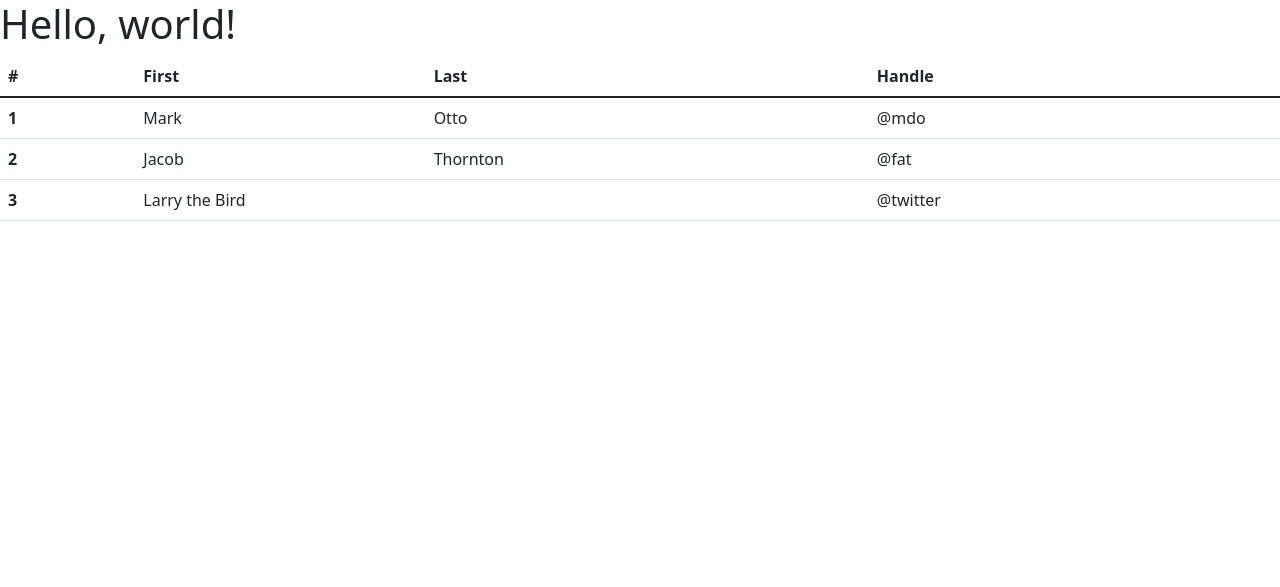
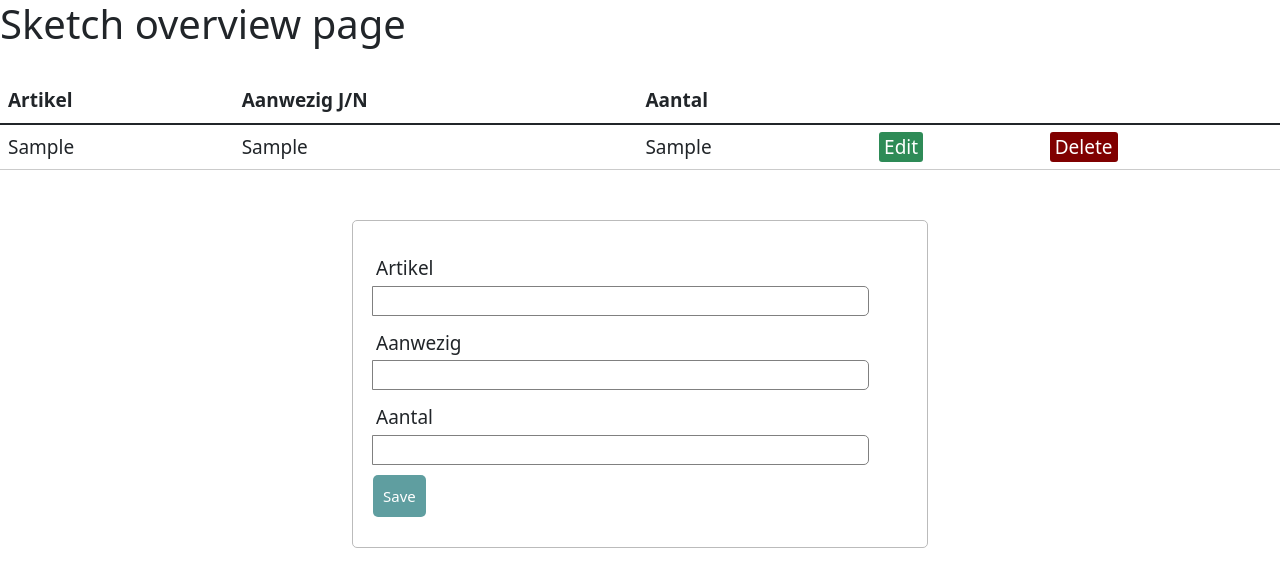
Before and after one commit to mitchel030/Magazijnwerkers, a PHP site: page /overview.php in a window 1280 px wide. Shown: the top 587 px of the page. Run offline with PHP 8.4, Linux system fonts and the light colour scheme; tables that the repository leaves empty or names only in its code hold one stand-in row (values such as "Sample post").

Commit message:
Overview-Page done

```diff
--- /dev/null
+++ b/include/connect_db.php
@@ -0,0 +1,15 @@
+<?php
+  define("SERVERNAME", "localhost");
+  define("USERNAME", "root");
+  define("PASSWORD", "");
+  define("DBNAME", "magazijnwerkers");
+  $db = mysqli_connect(SERVERNAME, USERNAME, PASSWORD, DBNAME);
+
+  function sanitize($raw_data)
+    {
+    global $conn;
+    $data = htmlspecialchars($raw_data);
+    $data = mysqli_real_escape_string($conn, $data);
+    $data = trim($data);
+    return $data;
+    }
--- a/overview.php
+++ b/overview.php
@@ -1,3 +1,10 @@
+<?php
+require_once './include/connect_db.php';
+if (isset($_POST["save"])) {
+  include('./scripts/overview_script.php');
+}
+
+?>
 <!doctype html>
 <html lang="en">
   <head>
@@ -8,40 +15,135 @@
     <!-- Bootstrap CSS -->
     <link href="https://cdn.jsdelivr.net/npm/bootstrap@5.1.3/dist/css/bootstrap.min.css" rel="stylesheet" integrity="sha384-1BmE4kWBq78iYhFldvKuhfTAU6auU8tT94WrHftjDbrCEXSU1oBoqyl2QvZ6jIW3" crossorigin="anonymous">
 
-    <title>Hello, world!</title>
+    <title>Sketch Overview page</title>
   </head>
   <body>
-    <h1>Hello, world!</h1>
+    <h1>Sketch overview page</h1>
+    <?php $results = mysqli_query($db, "SELECT * FROM overview"); ?>
     <table class="table">
   <thead>
     <tr>
-      <th scope="col">#</th>
-      <th scope="col">First</th>
-      <th scope="col">Last</th>
-      <th scope="col">Handle</th>
+
+      <th scope="col">Artikel</th>
+      <th scope="col">Aanwezig J/N</th>
+      <th scope="col">Aantal</th>
     </tr>
   </thead>
   <tbody>
-    <tr>
-      <th scope="row">1</th>
-      <td>Mark</td>
-      <td>Otto</td>
-      <td>@mdo</td>
-    </tr>
-    <tr>
-      <th scope="row">2</th>
-      <td>Jacob</td>
-      <td>Thornton</td>
-      <td>@fat</td>
-    </tr>
-    <tr>
-      <th scope="row">3</th>
-      <td colspan="2">Larry the Bird</td>
-      <td>@twitter</td>
-    </tr>
+  <?php while ($row = mysqli_fetch_array($results)) { ?>
+		<tr>
+			<td><?php echo $row['artikel']; ?></td>
+			<td><?php echo $row['aanwezig']; ?></td>
+      <td><?php echo $row['aantal']; ?></td>
+			<td>
+				<a href="overview.php?edit=<?php echo $row['artikelid']; ?>" class="edit_btn" >Edit</a>
+			</td>
+			<td>
+				<a href="./scripts/overview_script.php?del=<?php echo $row['artikelid']; ?>" class="del_btn">Delete</a>
+			</td>
+		</tr>
+	<?php } ?>
+
   </tbody>
 </table>
+<form method="post" action="overview.php" >
+		<div class="input-group">
+			<label>Artikel</label>
+			<input type="text" name="artikel" value="">
+		</div>
+		<div class="input-group">
+			<label>Aanwezig</label>
+			<input type="text" name="aanwezig" value="">
+		</div>
+        <div class="input-group">
+			<label>Aantal</label>
+			<input type="text" name="aantal" value="">
+		</div>
+		<div class="input-group">
+			<button class="btn" type="submit" name="save" >Save</button>
+		</div>
+	</form>
+<style>
+    body {
+    font-size: 19px;
+}
+table{
+    width: 50%;
+    margin: 30px auto;
+    border-collapse: collapse;
+    text-align: left;
+}
+tr {
+    border-bottom: 1px solid #cbcbcb;
+}
+th, td{
+    border: none;
+    height: 30px;
+    padding: 2px;
+}
+tr:hover {
+    background: #F5F5F5;
+}
 
+form {
+    width: 45%;
+    margin: 50px auto;
+    text-align: left;
+    padding: 20px;
+    border: 1px solid #bbbbbb;
+    border-radius: 5px;
+}
+
+.input-group {
+    margin: 10px 0px 10px 0px;
+}
+.input-group label {
+    display: block;
+    text-align: left;
+    margin: 3px;
+}
+.input-group input {
+    height: 30px;
+    width: 93%;
+    padding: 5px 10px;
+    font-size: 16px;
+    border-radius: 5px;
+    border: 1px solid gray;
+}
+.btn {
+    padding: 10px;
+    font-size: 15px;
+    color: white;
+    background: #5F9EA0;
+    border: none;
+    border-radius: 5px;
+}
+.edit_btn {
+    text-decoration: none;
+    padding: 2px 5px;
+    background: #2E8B57;
+    color: white;
+    border-radius: 3px;
+}
+
+.del_btn {
+    text-decoration: none;
+    padding: 2px 5px;
+    color: white;
+    border-radius: 3px;
+    background: #800000;
+}
+.msg {
+    margin: 30px auto;
+    padding: 10px;
+    border-radius: 5px;
+    color: #3c763d;
+    background: #dff0d8;
+    border: 1px solid #3c763d;
+    width: 50%;
+    text-align: center;
+}
+    </style>
     <!-- Optional JavaScript; choose one of the two! -->
 
     <!-- Option 1: Bootstrap Bundle with Popper -->
@@ -53,4 +155,12 @@
     <script src="https://cdn.jsdelivr.net/npm/bootstrap@5.1.3/dist/js/bootstrap.min.js" integrity="sha384-QJHtvGhmr9XOIpI6YVutG+2QOK9T+ZnN4kzFN1RtK3zEFEIsxhlmWl5/YESvpZ13" crossorigin="anonymous"></script>
     -->
   </body>
+  <?php if (isset($_SESSION['message'])): ?>
+	<div class="msg">
+		<?php
+			echo $_SESSION['message'];
+			unset($_SESSION['message']);
+		?>
+	</div>
+<?php endif ?>
 </html>
```
Also changed, not shown: scripts/overview_script.php (added, +21 -0 lines).
